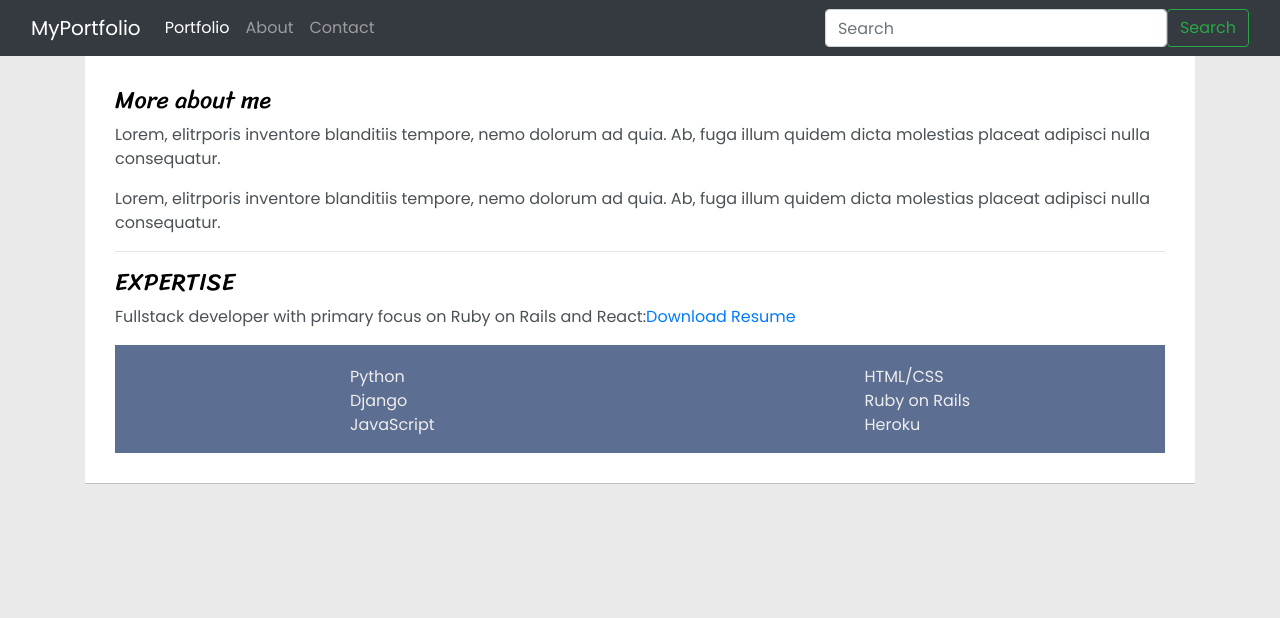
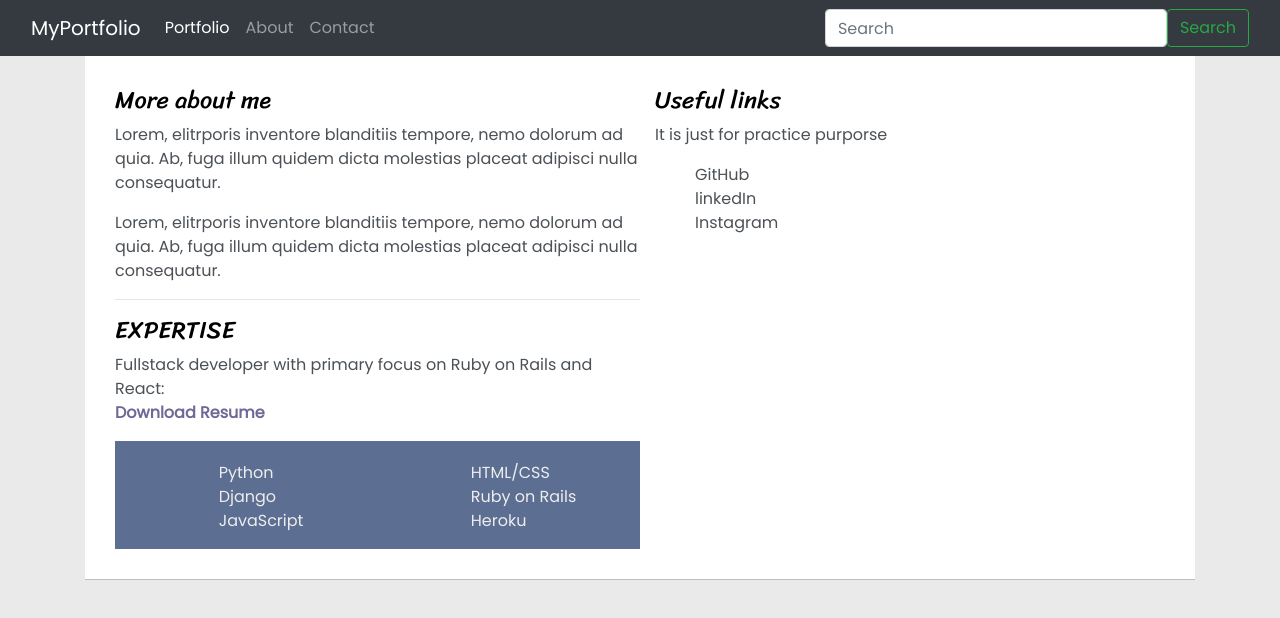
Before and after one commit to alena22292/react-portfolio, a React app: page /about in a window 1280 px wide. Shown: the top 618 px of the page. Built offline with nearby package versions, Linux system fonts and the light colour scheme.

Commit message:
Add switcher color mode

```diff
--- a/assets/stylesheets/_about.scss
+++ b/assets/stylesheets/_about.scss
@@ -1,6 +1,9 @@
-.about-me {
+.about-wrapper {
+  display: grid;
+  grid-template-columns: repeat(auto-fit, minmax(320px, 1fr));
   padding: 30px;
 }
+
 .languages {
   display: flex;
   justify-content: space-around;
@@ -10,3 +13,10 @@
     color: #eeeded;
   }
 }
+.link-color {
+  font-weight: bold;
+  color: #706897;
+}
+.social-links {
+  padding-left: 15px;
+}
--- a/assets/stylesheets/application.scss
+++ b/assets/stylesheets/application.scss
@@ -1,13 +1,6 @@
 @import url('https://fonts.googleapis.com/css2?family=Poppins&family=Sriracha&display=swap');
 @import 'about';
 @import 'main';
-
-// Variables:
-$mainColor: #eaeaea !important;
-$secondaryColor: #fff !important;
-$borderColor: #c1c1c1 !important;
-$mainText: black;
-$secondaryText: #4b5156;
 
 body {
   font-family: 'Poppins', sans-serif;
--- a/src/containers/Page/about.jsx
+++ b/src/containers/Page/about.jsx
@@ -13,7 +13,7 @@ class About extends Component {
               <p>Lorem, elitrporis inventore blanditiis tempore, nemo dolorum ad quia. Ab, fuga illum quidem dicta molestias placeat adipisci nulla consequatur.</p>
               <hr />
               <h4>EXPERTISE</h4>
-              <p>Fullstack developer with primary focus on Ruby on Rails and React:<a href="">Download Resume</a></p>
+              <p>Fullstack developer with primary focus on Ruby on Rails and React: <br /> <a className="link-color" href="../../../Alena_Gritsiuk_Resume.pdf">Download Resume</a></p>
               <div className="languages">
                 <ul>
                   <li>Python</li>
@@ -28,7 +28,15 @@ class About extends Component {
               </div>
             </div>
 
-            <div className="social-links"></div>
+            <div className="social-links">
+               <h4>Useful links</h4>
+               <p>It is just for practice purporse</p>
+               <ul>
+                  <li>GitHub</li>
+                  <li>linkedIn</li>
+                  <li>Instagram</li>
+                </ul>
+            </div>
 
           </div>
         </div>
--- a/src/containers/Page/contact.jsx
+++ b/src/containers/Page/contact.jsx
@@ -32,12 +32,12 @@ class Contact extends Component {
 
   render() {
     return (
-      <section className="page-section masthead" id="contact" style={{ backgroundImage: 'url("../../../assets/images/contact.jpg")' }}>
+      <section className="masthead" id="contact" style={{ backgroundImage: 'url("../../../assets/images/contact.jpg")' }}>
         <div className="container">
         <div className="row">
           <div className="col-lg-12 text-center" style={{paddingTop: '80px'}}>
-            <h2 className="section-heading text-uppercase">Contact Us</h2>
-            <h3 className="section-subheading text-muted">Lorem ipsum dolor sit amet consectetur</h3>
+            <h2 className="text-uppercase">Contact Us</h2>
+            <h3 className="text-muted">Lorem ipsum dolor sit amet consectetur</h3>
           </div>
         </div>
         <div className="row">
@@ -62,10 +62,10 @@ class Contact extends Component {
                         );
                     })}
                 <div className="clearfix"></div>
-                <div className="col-lg-12 text-center">
+                  <div className="col-lg-12 text-center">
                     <div id="success"></div>
                     <button id="sendMessageButton" className="btn btn-primary btn-xl text-uppercase" type="submit">Send Message</button>
-                </div>
+                  </div>
                 </div>
             </form>
             </div>
--- a/src/containers/Page/main.jsx
+++ b/src/containers/Page/main.jsx
@@ -2,6 +2,21 @@ import React, { Component } from 'react';
 import { Link } from 'react-router-dom';
 
 class Main extends Component {
+  handleClick = (e) => {
+    const mode = e.target.dataset.mode;
+    console.log("it was clicked", mode);
+    this.setTheme(mode);
+  }
+
+  setTheme = (color) => {
+        if (color === "green")
+            color = "#16c79a";
+        document
+            .documentElement
+            .style
+            .setProperty("$mainColor", color);
+  }
+
   render() {
     return (
       <div>
@@ -34,10 +49,10 @@ class Main extends Component {
                 <img className="img-fluid my-picture" src="../../assets/images/image_myself.jpg" alt="" />
                 <h5 style={{ textAlign: 'center' }}>Personalize Theme</h5>
                 <div className="theme-options">
-                   <div id="light-mode" className="theme-dots"></div>
-                   <div id="green-mode" className="theme-dots"></div>
-                   <div id="blue-mode" className="theme-dots"></div>
-                   <div id="purple-mode" className="theme-dots"></div>
+                   <div data-mode="light" id="light-mode" className="theme-dots" onClick={this.handleClick}></div>
+                   <div data-mode="green" id="green-mode" className="theme-dots" onClick={this.handleClick}></div>
+                   <div data-mode="blue" id="blue-mode" className="theme-dots" onClick={this.handleClick}></div>
+                   <div data-mode="purple" id="purple-mode" className="theme-dots" onClick={this.handleClick}></div>
                 </div>
                 <p className="light-text">*Theme settings will be saved for<br />your next visit</p>
               </div>
--- a/src/containers/Page/portfolio.jsx
+++ b/src/containers/Page/portfolio.jsx
@@ -7,18 +7,18 @@ const portfolio = [
   {title: 'Finish', subtitle: 'Identity', image: '../../../assets/images/Portofolio/03-thumbnail.jpg' },
   {title: 'Lines', subtitle: 'Branding', image: '../../../assets/images/Portofolio/04-thumbnail.jpg' },
   {title: 'Southwest', subtitle: 'Website Design', image: '../../../assets/images/Portofolio/05-thumbnail.jpg' },
-  {title: 'Window', subtitle: 'Photography', image: '../../../assets/images/Portofolio/06-thumbnail.jpg' }
+  {title: 'Window', subtitle: 'Photography, and there are more than one line of explanation', image: '../../../assets/images/Portofolio/06-thumbnail.jpg' }
 ]
 
 class Portfolio extends Component {
   render() {
     return (
-      <section className="bg-light page-section page-top" id="portfolio">
+      <section className="bg-light page-top" id="portfolio">
         <div className="container">
         <div className="row">
             <div className="col-lg-12 text-center">
-            <h2 className="section-heading text-uppercase">Portfolio</h2>
-            <h3 className="section-subheading text-muted">Lorem ipsum dolor sit amet consectetur.</h3>
+              <h2 className="text-uppercase">Portfolio</h2>
+              <h3 className="text-muted">Lorem ipsum dolor sit amet consectetur.</h3>
             </div>
         </div>
         <div className="row">
--- a/src/containers/Page/portfolioItem.jsx
+++ b/src/containers/Page/portfolioItem.jsx
@@ -3,13 +3,8 @@ import React, { Component } from 'react';
 class PortofolioItem extends Component {
     render(){
         return(
-          <div className="col-md-4 col-sm-6 portfolio-item">
+          <div className="col-md-4 col-sm-6">
             <a className="portfolio-link" data-toggle="modal" href="#portfolioModal1">
-            <div className="portfolio-hover">
-            <div className="portfolio-hover-content">
-                <i className="fas fa-plus fa-3x"></i>
-            </div>
-            </div>
               <img className="img-fluid" src={this.props.image} alt="" />
             </a>
             <div className="portfolio-caption">
```
Lines whose indentation alone changed are shown as unchanged.
